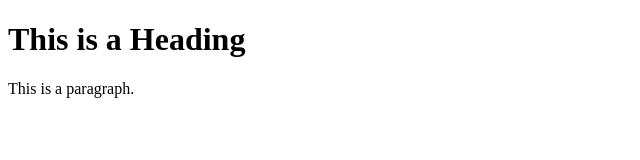
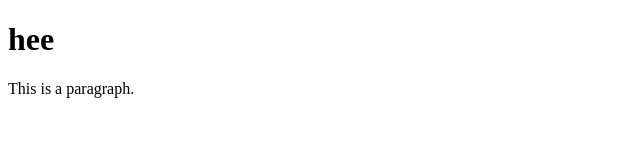
Before and after one commit to Phoothanet123/009.github.io, a plain HTML site: page index.html in a window 1280 px wide. Shown: the whole page, without its empty margins (0-640 px from the left). Drawn offline with Linux system fonts and the light colour scheme.

Commit message:
Update index.html

```diff
--- a/index.html
+++ b/index.html
@@ -5,7 +5,7 @@
 </head>
 <body>
 
-<h1>This is a Heading</h1>
+<h1>hee</h1>
 <p>This is a paragraph.</p>
 
 </body>
```
